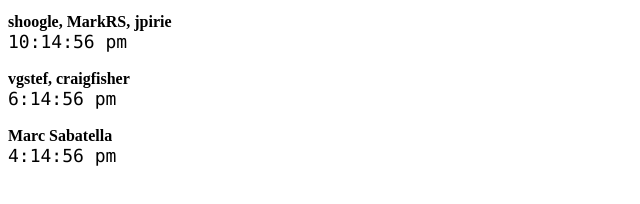
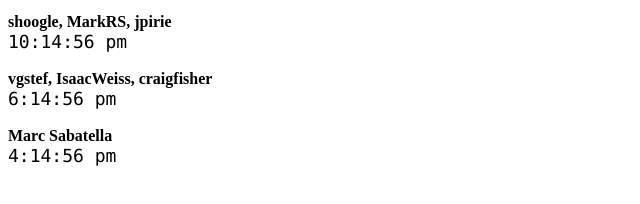
Before and after one commit to lasconic/musescore-timezone, a plain HTML site: page index.html in a window 1280 px wide. Shown: the part 202-406 px from the top of the page, 0-640 px from the left. Drawn offline with nearby package versions, Linux system fonts and the light colour scheme.

Commit message:
Add IsaacWeiss

```diff
--- a/index.html
+++ b/index.html
@@ -79,7 +79,7 @@ shoogle, MarkRS, jpirie
 <br>
 
 <div class="user">
-vgstef, craigfisher
+vgstef, IsaacWeiss, craigfisher
 </div>
 <div id="montreal" class="time">
 </div>
```
